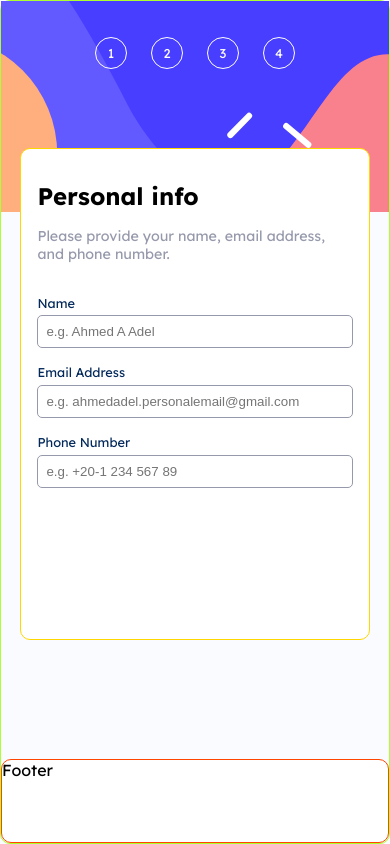
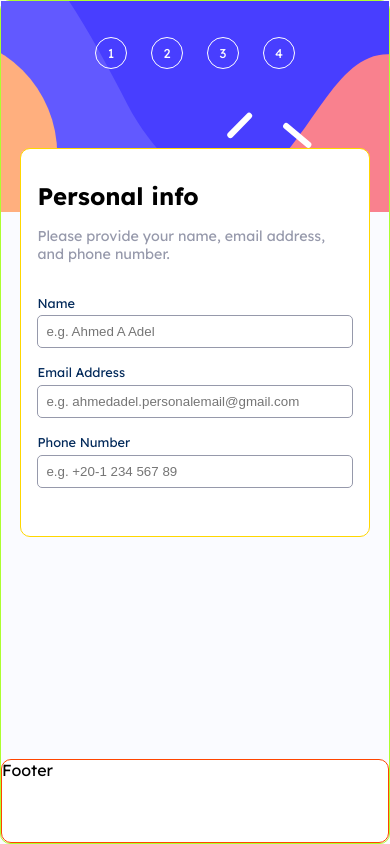
Before and after one commit to Ahmed-A-Adel/multi-step-form, a React (Create React App) app: page / in a window 390 px wide. Built offline with nearby package versions, Linux system fonts and the light colour scheme.

Commit message:
fixed step-1 layouts bug by changing height from 100% to auto

```diff
--- a/src/components/step-1/Step1.scss
+++ b/src/components/step-1/Step1.scss
@@ -1,7 +1,7 @@
 @import "../app/App.scss";
 .step {
   width: 80%;
-  height: 80%;
+  height: auto;
 
   justify-self: center;
   align-self: center;
@@ -40,7 +40,7 @@
 @media screen and (max-width: 1139px) {
   .step {
     width: 90%;
-    height: 90%;
+    height: auto;
 
     padding: 2rem 1rem;
     margin: auto;
```
